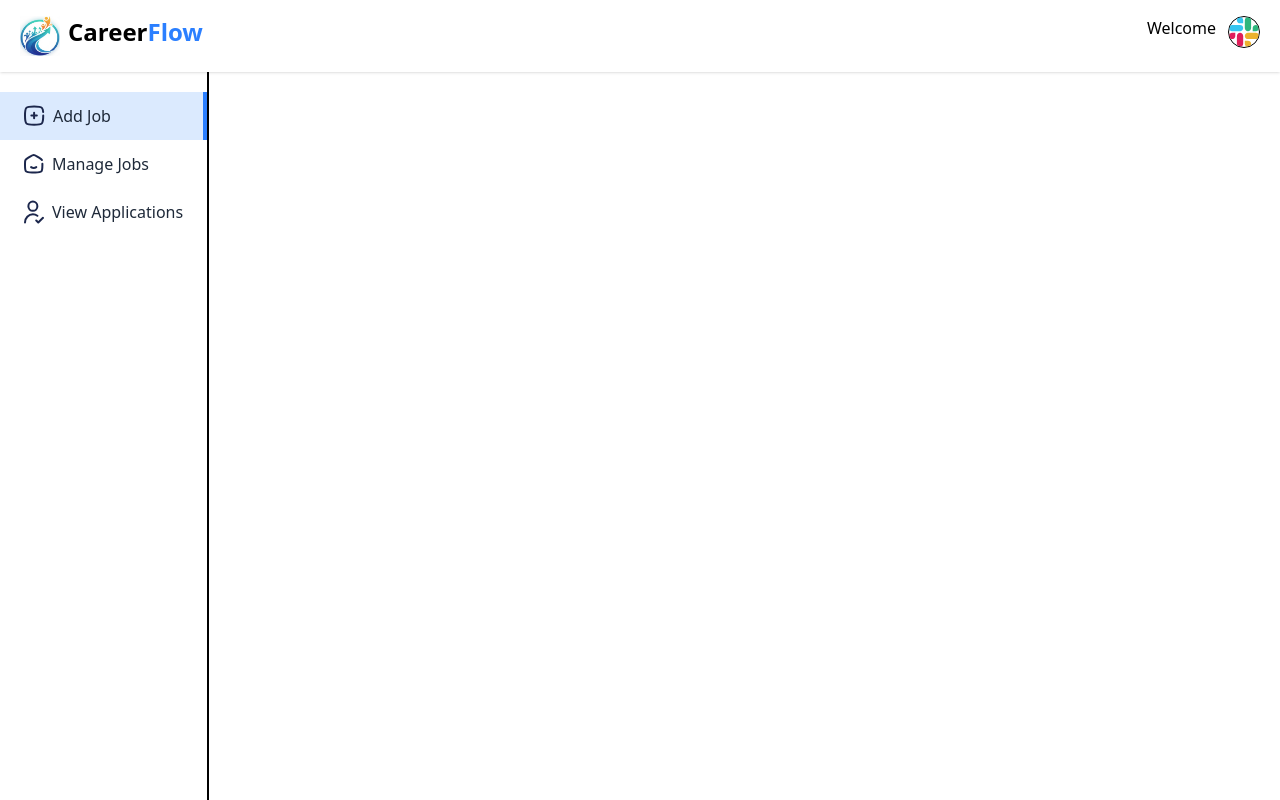
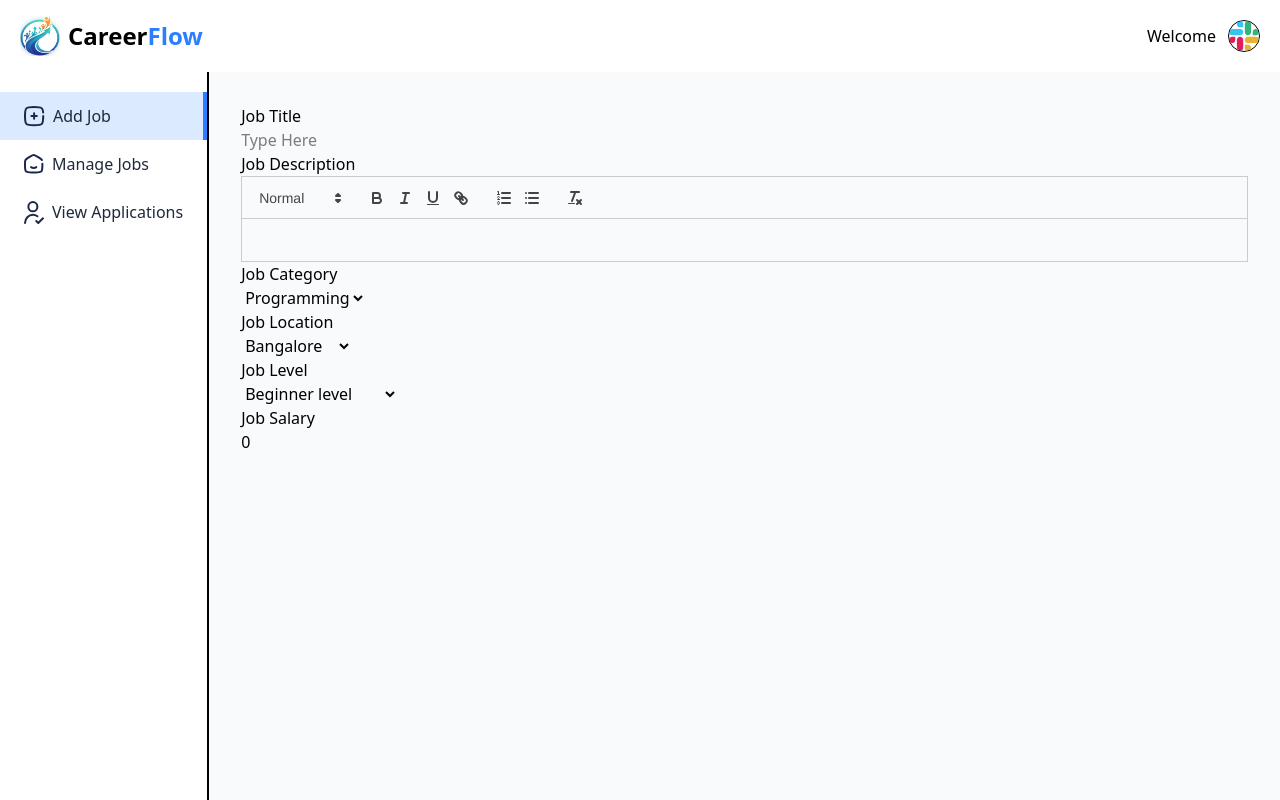
Before and after one commit to maraheem12/CareerFlow, a React (Vite) app in the folder frontend/: page /dashboard/add-job in a window 1280 px wide. Shown: the top 800 px of the page. Built offline with nearby package versions, Linux system fonts and the light colour scheme.

Commit message:
Finally error solved

```diff
--- a/frontend/package.json
+++ b/frontend/package.json
@@ -16,6 +16,7 @@
     "k-converter": "^1.0.3",
     "lucide-react": "^0.544.0",
     "moment": "^2.30.1",
+    "quill": "^2.0.3",
     "react": "^19.1.1",
     "react-dom": "^19.1.1",
     "react-icons": "^5.5.0",
--- a/frontend/src/App.jsx
+++ b/frontend/src/App.jsx
@@ -12,7 +12,7 @@ import AddJob from "./pages/AddJob.jsx";
 import ManageJobs from "./pages/ManageJobs.jsx";
 import ViewApplications from "./pages/ViewApplications.jsx";
 
-import Navbar from "./components/Navbar.jsx";
+
 import Footer from "./components/Footer.jsx";
 import RecruiterLogin from "./components/RecruiterLogin.jsx";
 
@@ -20,8 +20,12 @@ import RecruiterLogin from "./components/RecruiterLogin.jsx";
 import { AppContext } from "./context/AppContext.jsx";
 import { useContext } from "react";
 
+
+import "quill/dist/quill.snow.css";
+
 function App() {
   const { showRecruiterLogin } = useContext(AppContext);
+
   return (
     <div>
 
@@ -33,8 +37,8 @@ function App() {
           <Route path="/about" element={<About />} />
           <Route path="/contact" element={<Contact />} />
           <Route path="/apply-job/:id" element={<ApplyJob />} />
-          <Route path="applications" element={<Applications />} />
-          <Route path="dashboard" element={<DashBoard />} >
+          <Route path="/applications" element={<Applications />} />
+          <Route path="/dashboard" element={<DashBoard />} >
             <Route path="add-job" element={<AddJob/>} />
             <Route path="manage-jobs" element={<ManageJobs />} />
             <Route path="view-applications" element={<ViewApplications />} />
--- a/frontend/src/pages/AddJob.jsx
+++ b/frontend/src/pages/AddJob.jsx
@@ -1,11 +1,85 @@
-import React from 'react'
+import React, { useState,  useRef , useEffect } from "react";
+import Quill from "quill";
+
+import { JobCategories, JobLocations } from "../assets/assets";
+
+
 
 const AddJob = () => {
-  return (
-    <div>
-      Add jobs
-    </div>
-  )
-}
+  const [title, setTitle] = useState("");
+  const [location, setLocation] = useState("Bangalore");
+  const [category, setCategory] = useState("Programming");
+  const [level, setLevel] = useState("Beginner level");
+  const [salary, setSalary] = useState(0);
 
-export default AddJob
+  const editorRef = useRef(null);
+  const quillRef = useRef(null);
+
+ useEffect(() => {
+  if (!quillRef.current && editorRef.current) {
+    quillRef.current = new Quill(editorRef.current, { theme: "snow", });
+  }
+}, []);
+
+
+    return (
+        <form>
+        <div>
+            <p>Job Title</p>
+            <input
+            type="text"
+            placeholder="Type Here"
+            name=""
+            id=""
+            onChange={(e) => setTitle(e.target.value)}
+            value={title}
+            required
+            />
+        </div>
+
+        <div>
+            <p>Job Description</p>
+            <div ref={editorRef}></div>
+        </div>
+
+        <div>
+            <div>
+            <p>Job Category</p>
+            <select value={category} onChange={(e) => setCategory(e.target.value)} name="" id="">
+                {JobCategories.map((category, index) => (
+                <option key={index} value={category}>
+                    {category}
+                </option>
+                ))}
+            </select>
+            </div>
+
+            <div>
+            <p>Job Location</p>
+            <select value={location} onChange={(e) => setLocation(e.target.value)} name="" id="">
+                {JobLocations.map((location, index) => (
+                <option key={index} value={location}>
+                    {location}
+                </option>
+                ))}
+            </select>
+            </div>
+
+            <div>
+            <p>Job Level</p>
+            <select value={level} onChange={(e) => setLevel(e.target.value)} name="" id="">
+                <option value="Beginner level">Beginner level</option>
+                <option value="Intermediate level">Intermediate level</option>
+                <option value="Expert level">Expert level</option>
+            </select>
+            </div>
+        </div>
+        <div>
+            <p>Job Salary</p>
+            <input onChange={e => {setSalary(e.target.value)}} type="number" value={salary} placeholder="20000" />
+        </div>
+        </form>
+    );
+};
+
+export default AddJob;
--- a/frontend/src/pages/DashBoard.jsx
+++ b/frontend/src/pages/DashBoard.jsx
@@ -1,74 +1,185 @@
 import React from "react";
-import { Outlet } from "react-router-dom";
+import { Outlet, useNavigate, NavLink } from "react-router-dom";
 import { assets } from "../assets/assets";
-import { useNavigate, NavLink } from "react-router-dom";
-
 
 const DashBoard = () => {
   const navigate = useNavigate();
   return (
-    <div className="min-h-screen">
-      {/* <Navbar/> */}
-      <div className="shadow py-4  ">
-        <div className=" flex px-5 justify-between item-center ">
+    <div className="flex flex-col min-h-screen">
+      {/* Navbar Header */}
+      <div className="shadow py-4">
+        <div className="flex px-5 justify-between items-center">
           <button
             onClick={() => {
               navigate("/");
-              scrollTo(0, 0);
+              window.scrollTo(0, 0); // Use window.scrollTo
             }}
-            className="text-2xl cursor-pointer gap-2 flex font-bold  "
+            className="text-2xl cursor-pointer gap-2 flex font-bold items-center"
           >
             <img className="w-10 h-10" src="/careerFlow_Logo.jpg" alt="Logo" />
             <div className="flex">
-              <p className=" = ">Career</p>
-              <p className=" text-blue-500 ">Flow</p>
+              <p>Career</p>
+              <p className="text-blue-500">Flow</p>
             </div>
           </button>
-          <div className="flex item-center gap-3">
+          <div className="flex items-center gap-3">
             <p className="max-sm:hidden">Welcome</p>
             <div className="relative group">
               <img
                 className="w-8 border rounded-full"
                 src={assets.company_icon}
-                alt=""
+                alt="Profile"
               />
-              <div className="absolute hidden group-hover:block top-0 right-0 z-10 text-black rounded pt-12">
-                <ul className="list-none m-0 p-2 bg-white rounded-md border text-sm  ">
-                  <li className="py-1 px-2 cursor-pointer pr-10"> Logout</li>
+              <div className="absolute hidden group-hover:block top-full right-0 z-10 text-black rounded pt-2">
+                <ul className="list-none m-0 p-2 bg-white rounded-md border text-sm">
+                  <li className="py-1 px-2 cursor-pointer pr-10">Logout</li>
                 </ul>
               </div>
             </div>
           </div>
         </div>
       </div>
-      <div className=" inline-block min-h-screen border-r-2  " >
-            {/*Left Side Bar for Recruiter*/}
-            <ul className="flex flex-col items-start pt-5 text-gray-800  " >
+
+      {/* Main Content Area with Sidebar and Outlet */}
+      <div className="flex flex-1">
+        {/* Left Sidebar for Recruiter */}
+        <div className="border-r-2 bg-white">
+          <ul className="flex flex-col items-start pt-5 text-gray-800">
             <NavLink
-                className={ ({isActive}) => `flex item-center p-3 sm:px-6 gap-2 w-full hover:bg-gray-100   ${isActive && `bg-blue-100 border-r-4 border-blue-500 `    }  ` }
-                to="/dashboard/add-job">
-                    <img className="min-w-4  " src={assets.add_icon} alt="" />
-                    <p className="max-sm:hidden" >Add Job</p>
+              className={({ isActive }) =>
+                `flex items-center p-3 sm:px-6 gap-2 w-full hover:bg-gray-100 ${
+                  isActive && "bg-blue-100 border-r-4 border-blue-500"
+                }`
+              }
+              to="/dashboard/add-job"
+            >
+              <img className="min-w-4" src={assets.add_icon} alt="" />
+              <p className="max-sm:hidden">Add Job</p>
             </NavLink>
             <NavLink
-                className={ ({isActive}) => `flex item-center p-3 sm:px-6 gap-2 w-full hover:bg-gray-100   ${isActive && `bg-blue-100 border-r-4 border-blue-500 `    }  ` }
-                to="/dashboard/manage-jobs">
-                    <img className="min-w-4  " src={assets.home_icon} alt="" />
-                    <p className="max-sm:hidden" >Manage Jobs</p>
+              className={({ isActive }) =>
+                `flex items-center p-3 sm:px-6 gap-2 w-full hover:bg-gray-100 ${
+                  isActive && "bg-blue-100 border-r-4 border-blue-500"
+                }`
+              }
+              to="/dashboard/manage-jobs"
+            >
+              <img className="min-w-4" src={assets.home_icon} alt="" />
+              <p className="max-sm:hidden">Manage Jobs</p>
             </NavLink>
             <NavLink
-                className={ ({isActive}) => `flex item-center p-3 sm:px-6 gap-2 w-full hover:bg-gray-100   ${isActive && `bg-blue-100 border-r-4 border-blue-500 `    }  ` }
-                to="/dashboard/view-applications">
-                    <img className="min-w-4  " src={assets.person_tick_icon} alt="" />
-                    <p className="max-sm:hidden" >View Applications</p>
+              className={({ isActive }) =>
+                `flex items-center p-3 sm:px-6 gap-2 w-full hover:bg-gray-100 ${
+                  isActive && "bg-blue-100 border-r-4 border-blue-500"
+                }`
+              }
+              to="/dashboard/view-applications"
+            >
+              <img className="min-w-4" src={assets.person_tick_icon} alt="" />
+              <p className="max-sm:hidden">View Applications</p>
             </NavLink>
           </ul>
         </div>
-      <div>
+
+        {/* Content Area for Nested Routes */}
+        <div className="flex-1 p-8 bg-gray-50">
           <Outlet />
+        </div>
       </div>
     </div>
   );
 };
 
 export default DashBoard;
+
+
+
+
+
+
+
+
+
+
+
+
+
+
+
+
+
+
+// import React from "react";
+// import { Outlet } from "react-router-dom";
+// import { assets } from "../assets/assets";
+// import { useNavigate, NavLink } from "react-router-dom";
+
+
+// const DashBoard = () => {
+//   const navigate = useNavigate();
+//   return (
+//     <div className="min-h-screen">
+//       {/* <Navbar/> */}
+//       <div className="shadow py-4  ">
+//         <div className=" flex px-5 justify-between item-center ">
+//           <button
+//             onClick={() => {
+//               navigate("/");
+//               scrollTo(0, 0);
+//             }}
+//             className="text-2xl cursor-pointer gap-2 flex font-bold  "
+//           >
+//             <img className="w-10 h-10" src="/careerFlow_Logo.jpg" alt="Logo" />
+//             <div className="flex">
+//               <p className=" = ">Career</p>
+//               <p className=" text-blue-500 ">Flow</p>
+//             </div>
+//           </button>
+//           <div className="flex item-center gap-3">
+//             <p className="max-sm:hidden">Welcome</p>
+//             <div className="relative group">
+//               <img
+//                 className="w-8 border rounded-full"
+//                 src={assets.company_icon}
+//                 alt=""
+//               />
+//               <div className="absolute hidden group-hover:block top-0 right-0 z-10 text-black rounded pt-12">
+//                 <ul className="list-none m-0 p-2 bg-white rounded-md border text-sm  ">
+//                   <li className="py-1 px-2 cursor-pointer pr-10"> Logout</li>
+//                 </ul>
+//               </div>
+//             </div>
+//           </div>
+//         </div>
+//       </div>
+//       <div className=" inline-block min-h-screen border-r-2  " >
+//             {/*Left Side Bar for Recruiter*/}
+//             <ul className="flex flex-col item-start pt-5 text-gray-800  " >
+//                 <NavLink
+//                 className={ ({isActive}) => `flex item-center p-3 sm:px-6 gap-2 w-full hover:bg-gray-100   ${isActive && `bg-blue-100 border-r-4 border-blue-500 `    }  ` }
+//                 to="/dashboard/add-job">
+//                     <img className="min-w-4  " src={assets.add_icon} alt="" />
+//                     <p className="max-sm:hidden" >Add Job</p>
+//                 </NavLink>
+//                 <NavLink
+//                 className={ ({isActive}) => `flex item-center p-3 sm:px-6 gap-2 w-full hover:bg-gray-100   ${isActive && `bg-blue-100 border-r-4 border-blue-500 `    }  ` }
+//                 to="/dashboard/manage-jobs">
+//                     <img className="min-w-4  " src={assets.home_icon} alt="" />
+//                     <p className="max-sm:hidden" >Manage Jobs</p>
+//                 </NavLink>
+//                 <NavLink
+//                 className={ ({isActive}) => `flex item-center p-3 sm:px-6 gap-2 w-full hover:bg-gray-100   ${isActive && `bg-blue-100 border-r-4 border-blue-500 `    }  ` }
+//                 to="/dashboard/view-applications">
+//                     <img className="min-w-4  " src={assets.person_tick_icon} alt="" />
+//                     <p className="max-sm:hidden" >View Applications</p>
+//                 </NavLink>
+//             </ul>
+//       </div>
+//       <div>
+//         <Outlet />
+//       </div>
+//     </div>
+//   );
+// };
+
+// export default DashBoard;
```
Also changed, not shown: 1 other file (tests, documents, lock files or other folders). Lines whose indentation alone changed are shown as unchanged.
